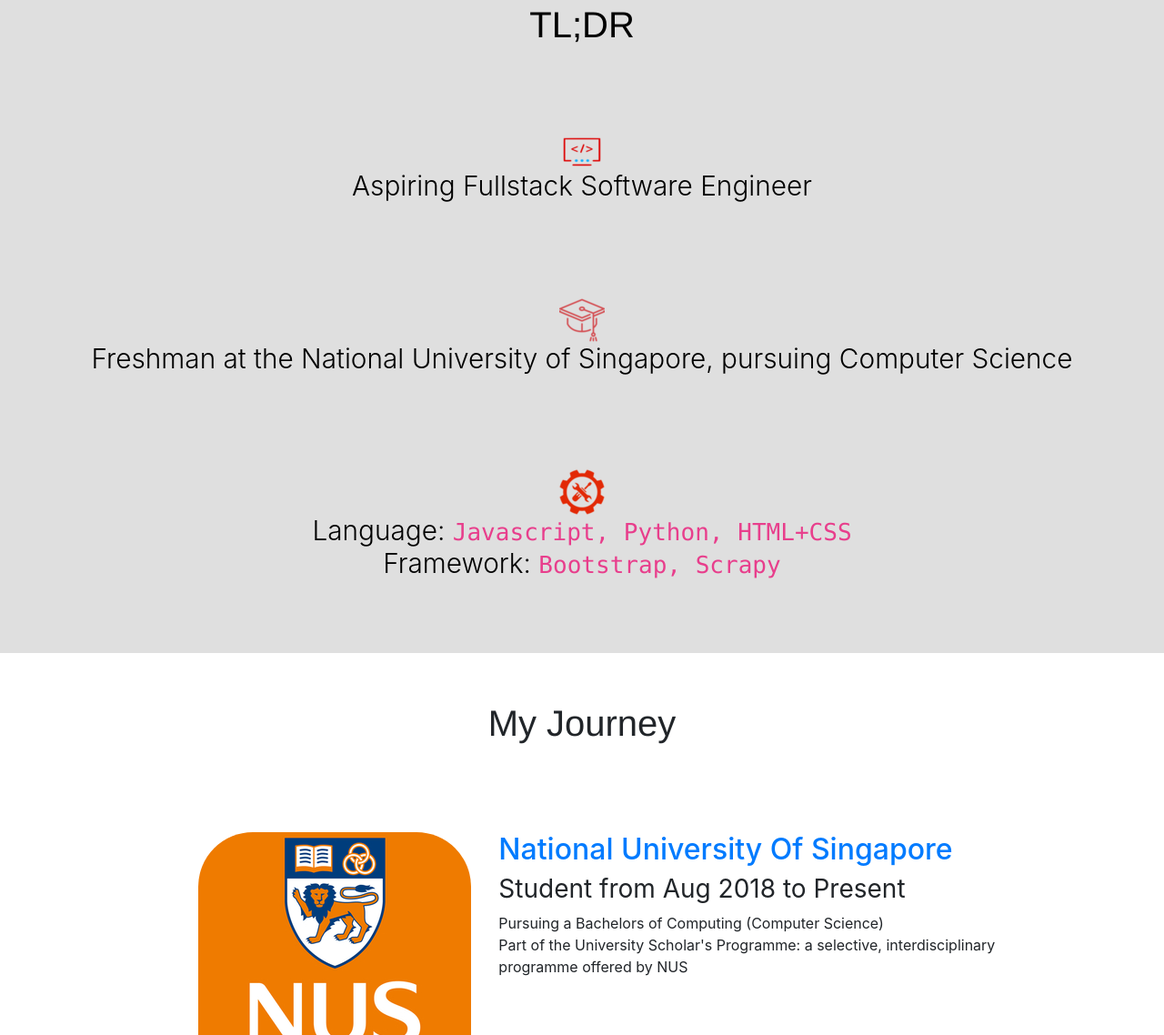
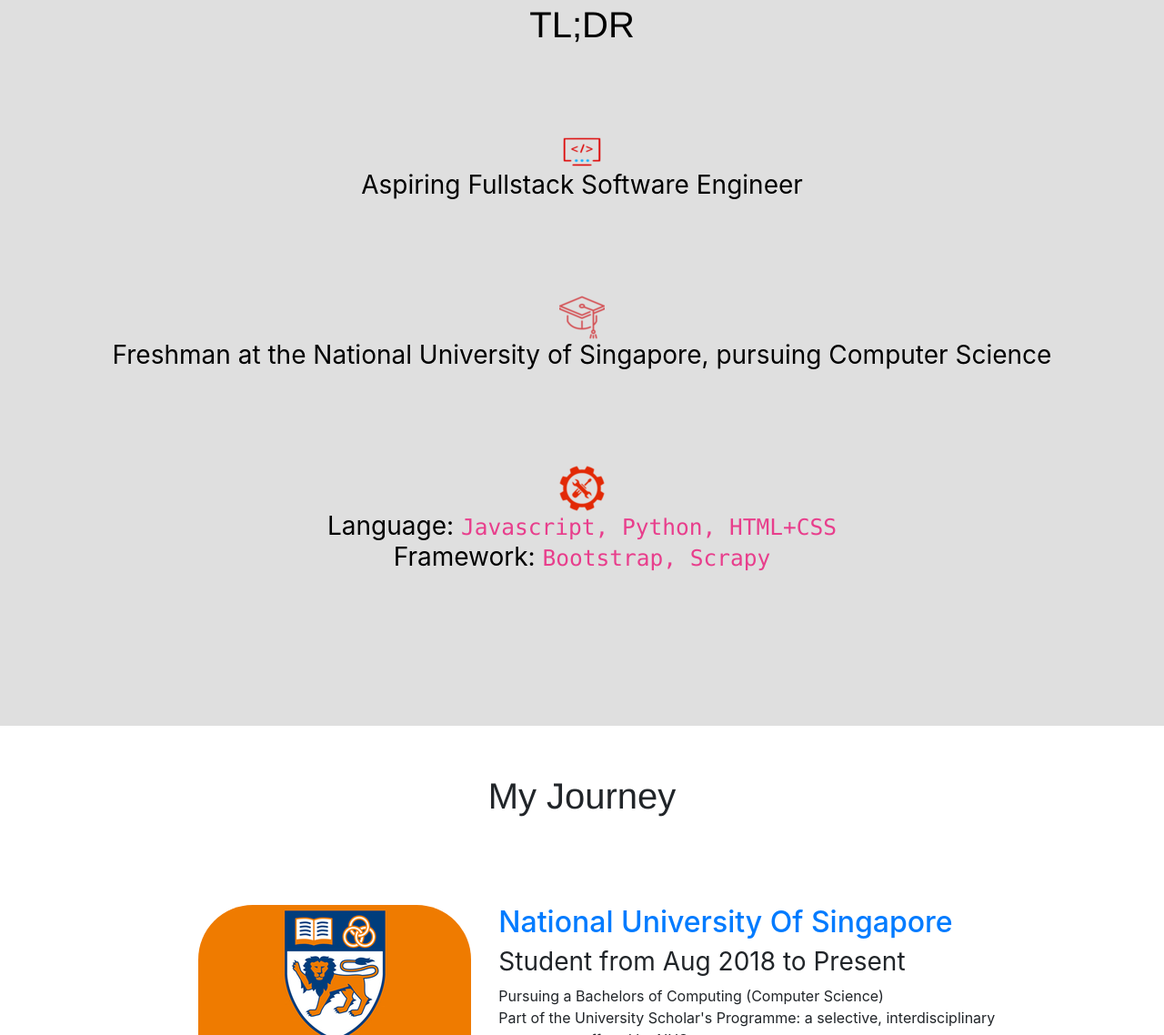
Before and after one commit to larrylawl/oldWebsite, a plain HTML site: page index.html in a window 1280 px wide. Shown: the part 818-1956 px from the top of the page at 91% size. Drawn offline with nearby package versions, Linux system fonts and the light colour scheme.

Commit message:
edits to background n font`

```diff
--- a/index.html
+++ b/index.html
@@ -52,7 +52,7 @@
 				<div class="row" data-aos="fade-up" style="padding-bottom: calc(2rem + 5vw)">
 					<div class="col">
 						<img class="img-fluid" src="images/aboutme.png" alt=""> <br>
-                        <h2>Aspiring Fullstack Software Engineer</h2>
+                        <h3>Aspiring Fullstack Software Engineer</h3>
                     </div>
                 </div>
             </div>
@@ -60,7 +60,7 @@
 				<div class="row" data-aos="fade-up" style="padding-bottom: calc(2rem + 5vw)">
 					<div class="col">
 						<img class="img-fluid" src="images/education.png" alt=""> <br>
-                        <h2>Freshman at the National University of Singapore, pursuing Computer Science</h2>
+                        <h3>Freshman at the National University of Singapore, pursuing Computer Science</h3>
                     </div>
                 </div>
             </div>
@@ -68,10 +68,10 @@
 				<div class="row" data-aos="fade-up" padding-bottom: calc(2rem + 5vw)">
 					<div class="col">
 						<img class="img-fluid" src="images/tools.png" alt=""> <br>
-						<h2>
+						<h3>
                          Language: <code>Javascript, Python, HTML+CSS</code> <br>
                          Framework: <code>Bootstrap, Scrapy</code>
-                     	</h2>
+                     	</h3>
                     </div>
                 </div>
             </div>
--- a/styles/style.css
+++ b/styles/style.css
@@ -16,13 +16,8 @@ a:link {
 	text-decoration: none;
 }
 
-.about h2 {
-  font-size: calc(0.5rem + 1.7vw);
-  font-weight:300;
-}
-
 .cover {
-  background-image: url("../images/background2.png");
+  background-image: url("../images/background3.png");
   height: calc(40rem + 10vw);
   background-size: cover;
   background-attachment: fixed;
@@ -43,7 +38,7 @@ header.cover div.container-fluid.cover-icon img:hover{
 
 .about {
   background-color: #DFDFDF;
-  height: calc(40rem + 10vw);
+  height: calc(45rem + 10vw);
   background-size: cover;
   background-attachment: fixed;
   background-position: center;
@@ -58,6 +53,9 @@ section.experience {
 }
 
 @media (min-width:768px) {
+	header.cover {
+		background-image: url("../images/background3.png");
+	}
 	section.experience .col-12.col-md-5.icon {
 		text-align:right;
 	}
```
Also changed, not shown: images/background3.png (added).
